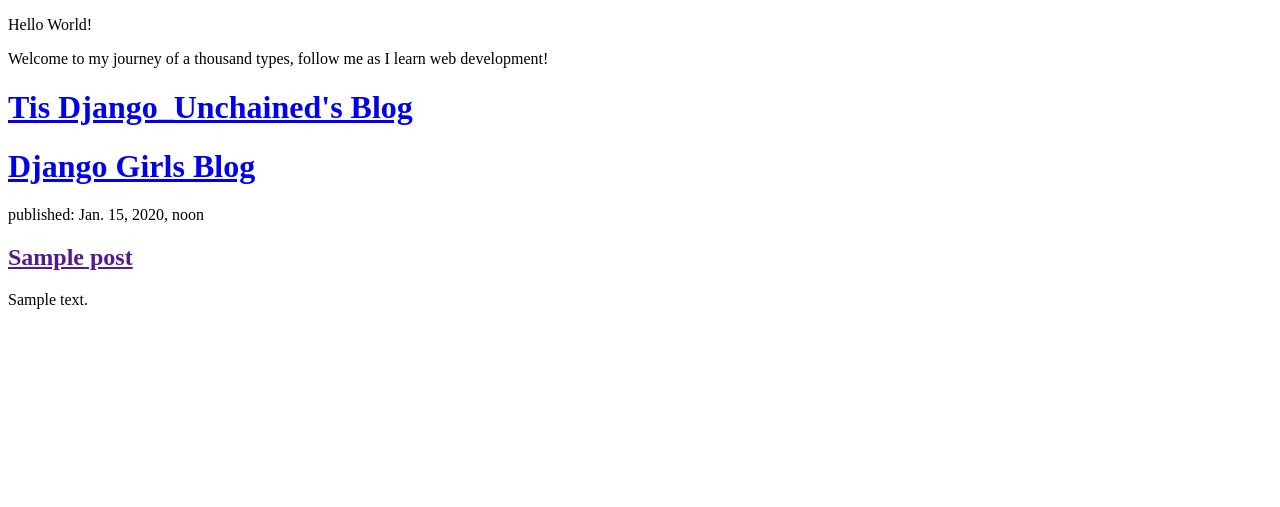
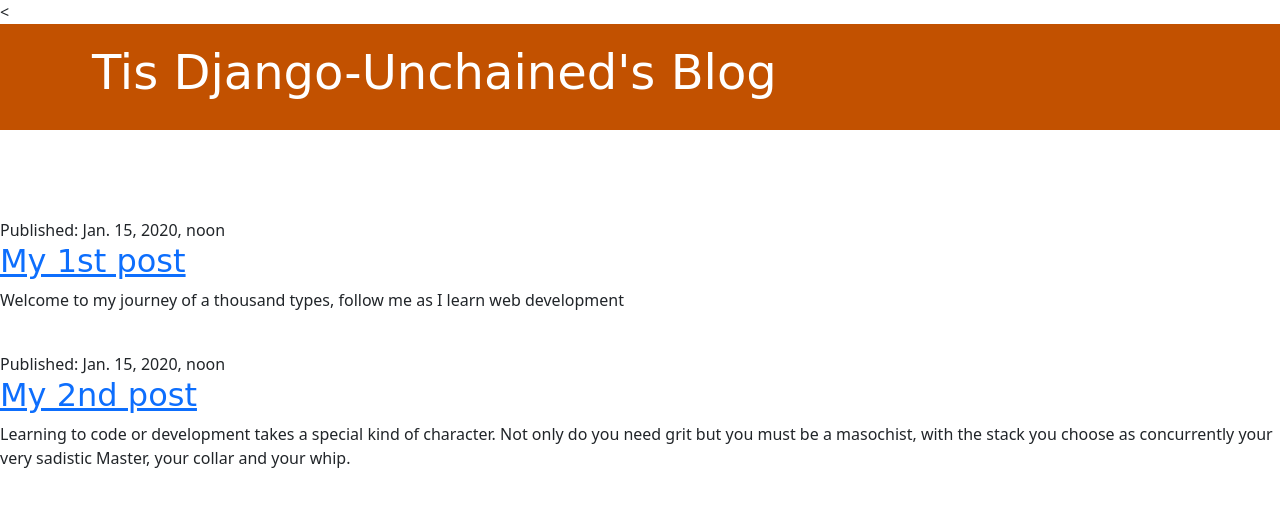
Before and after one commit to AmuSambo/my-first-blog, a Django app: template blog/templates/blog/post_list.html in a window 1280 px wide. Shown: the top 507 px of the page. Run offline with Django 3.2, Linux system fonts and the light colour scheme; the template is opened without the code that fills it: values that come from a table or form of the project are taken from there, others are empty; tables that the repository leaves empty hold one stand-in row (values such as "Sample post").

Commit message:
refreshing changes.

```diff
--- /dev/null
+++ b/blog/static/css/blog.css
@@ -0,0 +1,69 @@
+.page-header {
+    background-color: #C25100;
+    margin-top: 0;
+    margin-bottom: 40px;
+    padding: 20px 20px 20px 40px;
+}
+
+.page-header h1,
+.page-header h1 a,
+.page-header h1 a:visited,
+.page-header h1 a:active {
+    color: #ffffff;
+    font-size: 36pt;
+    text-decoration: none;
+}
+
+h1,
+h2,
+h3,
+h4 {
+    font-family: 'Lobster', cursive;
+}
+
+.date {
+    color: #828282;
+}
+
+.save {
+    float: right;
+}
+
+.post-form textarea,
+.post-form input {
+    width: 100%;
+}
+
+.top-menu,
+.top-menu:hover,
+.top-menu:visited {
+    color: #ffffff;
+    float: right;
+    font-size: 26pt;
+    margin-right: 20px;
+}
+
+.post {
+    margin-bottom: 70px;
+}
+
+.post h2 a,
+.post h2 a:visited {
+    color: #000000;
+}
+
+.post > .date,
+.post > .actions {
+    float: right;
+}
+
+.btn-secondary,
+.btn-secondary:visited {
+    color: #C25100;
+    background: none;
+    border-color: #C25100;
+}
+
+.btn-secondary:hover {
+    color: #FFFFFF;
+    background-color: #C25100;}
--- a/blog/templates/blog/post_list.html
+++ b/blog/templates/blog/post_list.html
@@ -1,32 +1,38 @@
+{% load static %}
 <!DOCTYPE html>
 <html>
     <head>
-        <title>Tis Django_Unchained's blog</title>
+        <title>Django Girls blog</title>
+        <link rel="stylesheet" href="https://cdn.jsdelivr.net/npm/bootstrap@5.1.3/dist/css/bootstrap.min.css" integrity="sha384-1BmE4kWBq78iYhFldvKuhfTAU6auU8tT94WrHftjDbrCEXSU1oBoqyl2QvZ6jIW3" crossorigin="anonymous">
+        <link rel="stylesheet" href="{% static 'css/blog.css' %}">
     </head>
     <body>
-        <p>Hello World!</p>
-        <p>Welcome to my journey of a thousand types, follow me as I learn web development!</p>
-    </body>
-</html>
-<html>
-    <head>
-        <title> blog</title>
-    </head>
-    <body>
-        <header>
-            <h1><a href="/">Tis Django_Unchained's Blog</a></h1>
+        <<header class="page-header">
+            <div class="container">
+                <h1><a href="/">Tis Django-Unchained's Blog</a></h1>
+            </div>
         </header>
+        <br>
+        <br>
 
-        <header>
-            <h1><a href="/">Django Girls Blog</a></h1>
-        </header>
+
+
 
         {% for post in posts %}
             <article>
-                <time>published: {{ post.published_date }}</time>
-                <h2><a href="">{{ post.title }}</a></h2>
-                <p>{{ post.text|linebreaksbr }}</p>
+                <time>Published: {{ post.published_date }}</time>
+                <h2><a href="">My 1st post</a></h2>
+                <p>Welcome to my journey of a thousand types, follow me as I learn web development</p>
             </article>
         {% endfor %}
+            <br>
+
+
+        <article>
+            <time>Published: {{ post.published_date }}</time>
+            <h2><a href="">My 2nd post</a></h2>
+            <p>Learning to code or development takes a special kind of character. Not only do you need grit but you must be a masochist, with the stack you choose as concurrently your very sadistic Master, your collar and your whip.</p>
+        </article>
+
     </body>
 </html>
```
